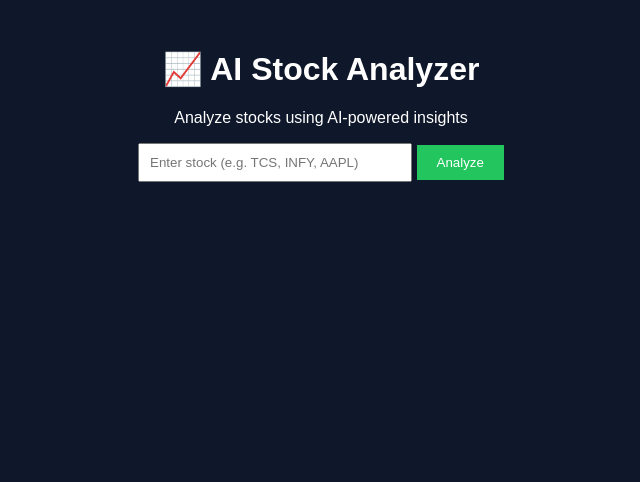
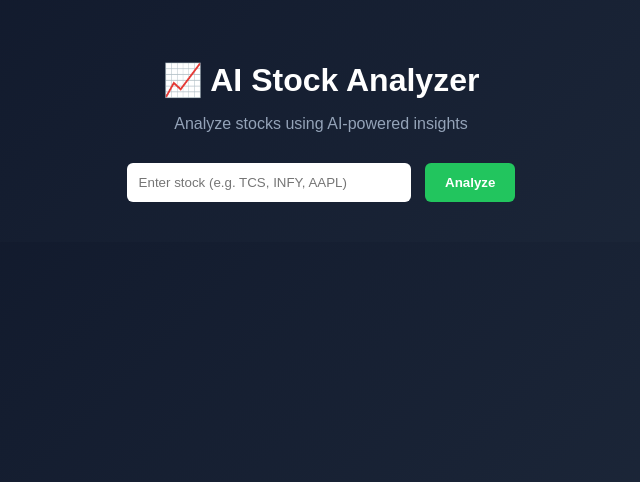
Before and after one commit to jimbeann/stock-ai-agent, a FastAPI app: page / in a window 1280 px wide. Shown: the top 482 px of the page, without its empty margins (319-959 px from the left). Run offline with FastAPI, Linux system fonts and the light colour scheme.

Commit message:
Update style.css

```diff
--- a/static/style.css
+++ b/static/style.css
@@ -1,30 +1,66 @@
 body {
-    font-family: Arial;
-    background: #0f172a;
+    font-family: Arial, sans-serif;
+    background: linear-gradient(135deg, #0f172a, #1e293b);
     color: white;
+    margin: 0;
+}
+
+.container {
+    max-width: 800px;
+    margin: auto;
+    padding: 40px;
     text-align: center;
 }
 
-.container {
-    margin-top: 50px;
+h1 {
+    margin-bottom: 10px;
+}
+
+.subtitle {
+    color: #94a3b8;
+    margin-bottom: 30px;
 }
 
 input {
-    padding: 10px;
-    width: 250px;
+    padding: 12px;
+    width: 260px;
+    border-radius: 6px;
+    border: none;
+    margin-right: 10px;
 }
 
 button {
-    padding: 10px 20px;
+    padding: 12px 20px;
     background: #22c55e;
     border: none;
+    border-radius: 6px;
     color: white;
     cursor: pointer;
+    font-weight: bold;
 }
 
-.result {
+button:hover {
+    background: #16a34a;
+}
+
+.loading {
+    margin-top: 20px;
+    color: #facc15;
+}
+
+.result-card {
     margin-top: 30px;
     background: #1e293b;
     padding: 20px;
-    border-radius: 10px;
+    border-radius: 12px;
+    text-align: left;
+    box-shadow: 0 4px 20px rgba(0,0,0,0.3);
 }
+
+.chart-card {
+    margin-top: 30px;
+    background: #1e293b;
+    padding: 20px;
+    border-radius: 12px;
+    box-shadow: 0 4px 20px rgba(0,0,0,0.3);
+}
```
